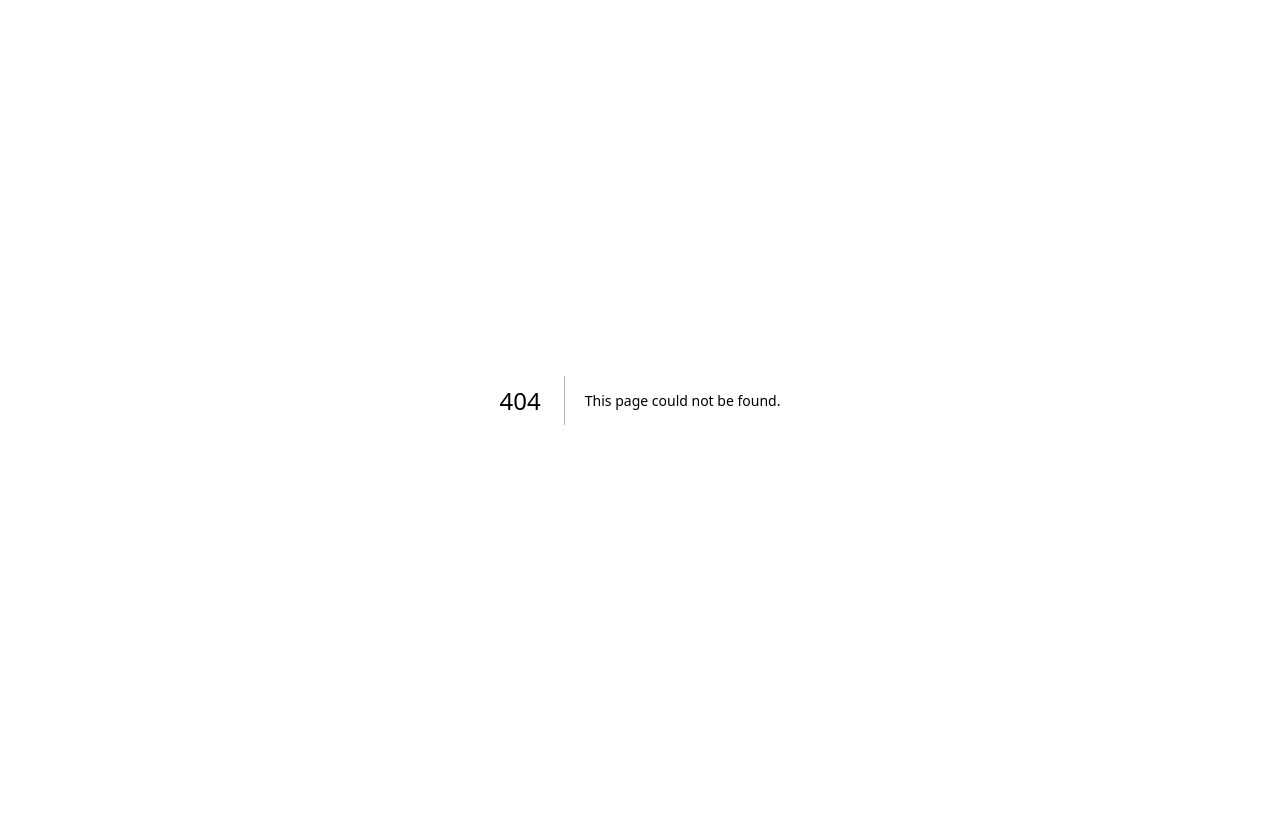
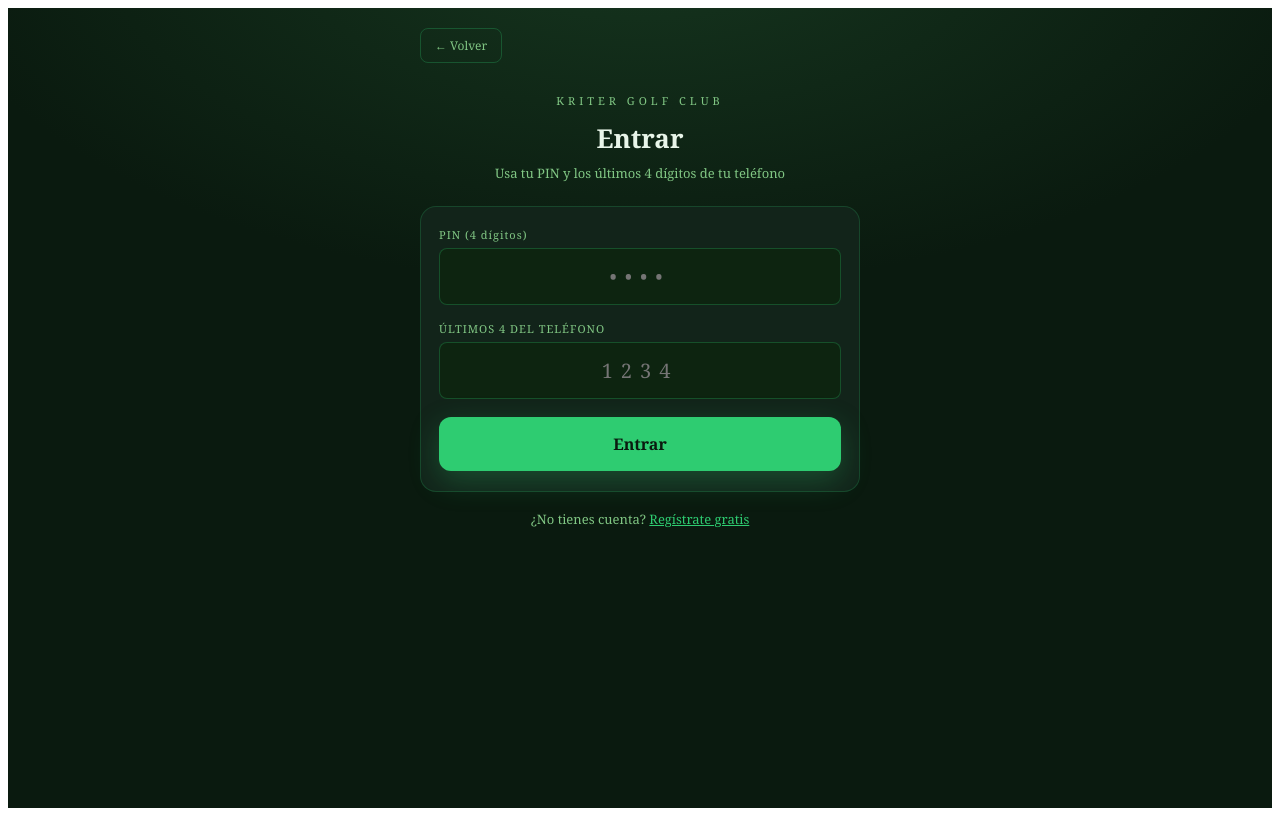
Before and after one commit to jcpveloz-debug/jcpveloz, a Next.js app: page /entrar in a window 1280 px wide. Before the commit this address had no page. Built offline with nearby package versions, Linux system fonts and the light colour scheme; no server answers.

Commit message:
pantalla de entrada con PIN + enlace en landing

```diff
--- /dev/null
+++ b/app/entrar/page.tsx
@@ -0,0 +1,119 @@
+'use client'
+
+export const dynamic = 'force-dynamic'
+import { useState } from 'react'
+import { useRouter } from 'next/navigation'
+import { supabase } from '@/lib/supabase'
+
+export default function EntrarPage() {
+  const router = useRouter()
+  const [pin, setPin] = useState('')
+  const [tel4, setTel4] = useState('')
+  const [error, setError] = useState('')
+  const [verificando, setVerificando] = useState(false)
+
+  async function entrar() {
+    setError('')
+    if (pin.length !== 4 || !/^\d{4}$/.test(pin)) { setError('El PIN debe ser de 4 dígitos.'); return }
+    if (tel4.length !== 4 || !/^\d{4}$/.test(tel4)) { setError('Escribe los últimos 4 dígitos de tu teléfono.'); return }
+
+    setVerificando(true)
+    try {
+      // Buscar registrados con ese PIN
+      const { data, error: e1 } = await supabase
+        .from('players')
+        .select('id, golf_name, phone, pin')
+        .eq('pin', pin)
+      if (e1) throw e1
+
+      // De esos, el que tenga esos últimos 4 del teléfono
+      const encontrado = (data || []).find(p => {
+        const t = (p.phone || '').replace(/\D/g, '')
+        return t.slice(-4) === tel4
+      })
+
+      if (!encontrado) {
+        setError('No encontramos una cuenta con esos datos. Revisa tu PIN y los últimos 4 dígitos.')
+        setVerificando(false)
+        return
+      }
+
+      // Recordar sesión simple
+      try {
+        localStorage.setItem('kgc_user', JSON.stringify({ nombre: encontrado.golf_name, tel4 }))
+      } catch (_) {}
+
+      router.push('/dashboard')
+    } catch (err: any) {
+      setError('Error al entrar: ' + (err?.message || err))
+      setVerificando(false)
+    }
+  }
+
+  return (
+    <div style={{
+      minHeight: '100vh',
+      fontFamily: 'Georgia, serif',
+      color: '#e8f5e9',
+      background: 'radial-gradient(1200px 600px at 50% -10%, #16361f 0%, transparent 60%), #0a1a0f',
+    }}>
+      <div style={{ maxWidth: 440, margin: '0 auto', padding: '0 22px 50px' }}>
+
+        <div style={{ display: 'flex', justifyContent: 'flex-start', padding: '20px 0 0' }}>
+          <button onClick={() => router.push('/')} style={{
+            background: 'transparent', border: '1px solid #2ECC7144', color: '#81c784',
+            borderRadius: 8, padding: '8px 14px', cursor: 'pointer', fontSize: 12, fontFamily: 'Georgia, serif',
+          }}>← Volver</button>
+        </div>
+
+        <div style={{ textAlign: 'center', padding: '30px 0 24px' }}>
+          <div style={{ fontSize: 11, letterSpacing: 4, color: '#81c784', textTransform: 'uppercase', marginBottom: 12 }}>
+            Kriter Golf Club
+          </div>
+          <div style={{ fontSize: 26, fontWeight: 'bold' }}>Entrar</div>
+          <div style={{ fontSize: 13, color: '#81c784', marginTop: 8 }}>
+            Usa tu PIN y los últimos 4 dígitos de tu teléfono
+          </div>
+        </div>
+
+        <div style={{ background: '#12241a', borderRadius: 16, border: '1px solid #2ECC7133', padding: '20px 18px' }}>
+
+          <div style={{ marginBottom: 16 }}>
+            <div style={{ fontSize: 11, color: '#81c784', marginBottom: 6, letterSpacing: 1 }}>PIN (4 dígitos)</div>
+            <input value={pin} onChange={e => setPin(e.target.value.replace(/\D/g, '').slice(0, 4))}
+              placeholder="••••" inputMode="numeric" type="password"
+              style={{ width: '100%', background: '#0d2410', border: '1px solid #2ECC7144', borderRadius: 8, padding: '14px', color: '#e8f5e9', fontFamily: 'Georgia, serif', fontSize: 20, boxSizing: 'border-box', textAlign: 'center', letterSpacing: 8 }} />
+          </div>
+
+          <div style={{ marginBottom: 18 }}>
+            <div style={{ fontSize: 11, color: '#81c784', marginBottom: 6, letterSpacing: 1 }}>ÚLTIMOS 4 DEL TELÉFONO</div>
+            <input value={tel4} onChange={e => setTel4(e.target.value.replace(/\D/g, '').slice(0, 4))}
+              placeholder="1234" inputMode="numeric"
+              style={{ width: '100%', background: '#0d2410', border: '1px solid #2ECC7144', borderRadius: 8, padding: '14px', color: '#e8f5e9', fontFamily: 'Georgia, serif', fontSize: 20, boxSizing: 'border-box', textAlign: 'center', letterSpacing: 8 }} />
+          </div>
+
+          {error && (
+            <div style={{ background: '#e74c3c22', border: '1px solid #e74c3c66', borderRadius: 8, padding: '10px 12px', color: '#e74c3c', fontSize: 13, marginBottom: 14 }}>
+              {error}
+            </div>
+          )}
+
+          <button onClick={entrar} disabled={verificando} style={{
+            width: '100%', background: verificando ? '#4a7a50' : '#2ECC71', color: '#0a1a0f', border: 'none',
+            borderRadius: 12, padding: '16px', cursor: verificando ? 'not-allowed' : 'pointer',
+            fontFamily: 'Georgia, serif', fontSize: 16, fontWeight: 'bold',
+            boxShadow: '0 10px 30px rgba(46,204,113,.25)',
+          }}>
+            {verificando ? 'Verificando...' : 'Entrar'}
+          </button>
+        </div>
+
+        <div style={{ textAlign: 'center', marginTop: 18, fontSize: 13, color: '#81c784' }}>
+          ¿No tienes cuenta?{' '}
+          <a href="/planes" style={{ color: '#2ECC71', textDecoration: 'underline' }}>Regístrate gratis</a>
+        </div>
+
+      </div>
+    </div>
+  )
+}
--- a/app/page.tsx
+++ b/app/page.tsx
@@ -30,6 +30,12 @@
               border: '1px solid #2ECC71', borderRadius: 20, padding: '2px 10px', letterSpacing: .5,
             }}>Prueba GRATIS 30 días</span>
           </div>
+        </div>
+{/* Enlace para quien ya tiene cuenta */}
+        <div style={{ textAlign: 'center', padding: '4px 0 0' }}>
+          <a href="/entrar" style={{ fontSize: 13, color: '#2ECC71', textDecoration: 'underline' }}>
+            ¿Ya tienes cuenta? Entra aquí
+          </a>
         </div>
 
         {/* Hero */}
```
